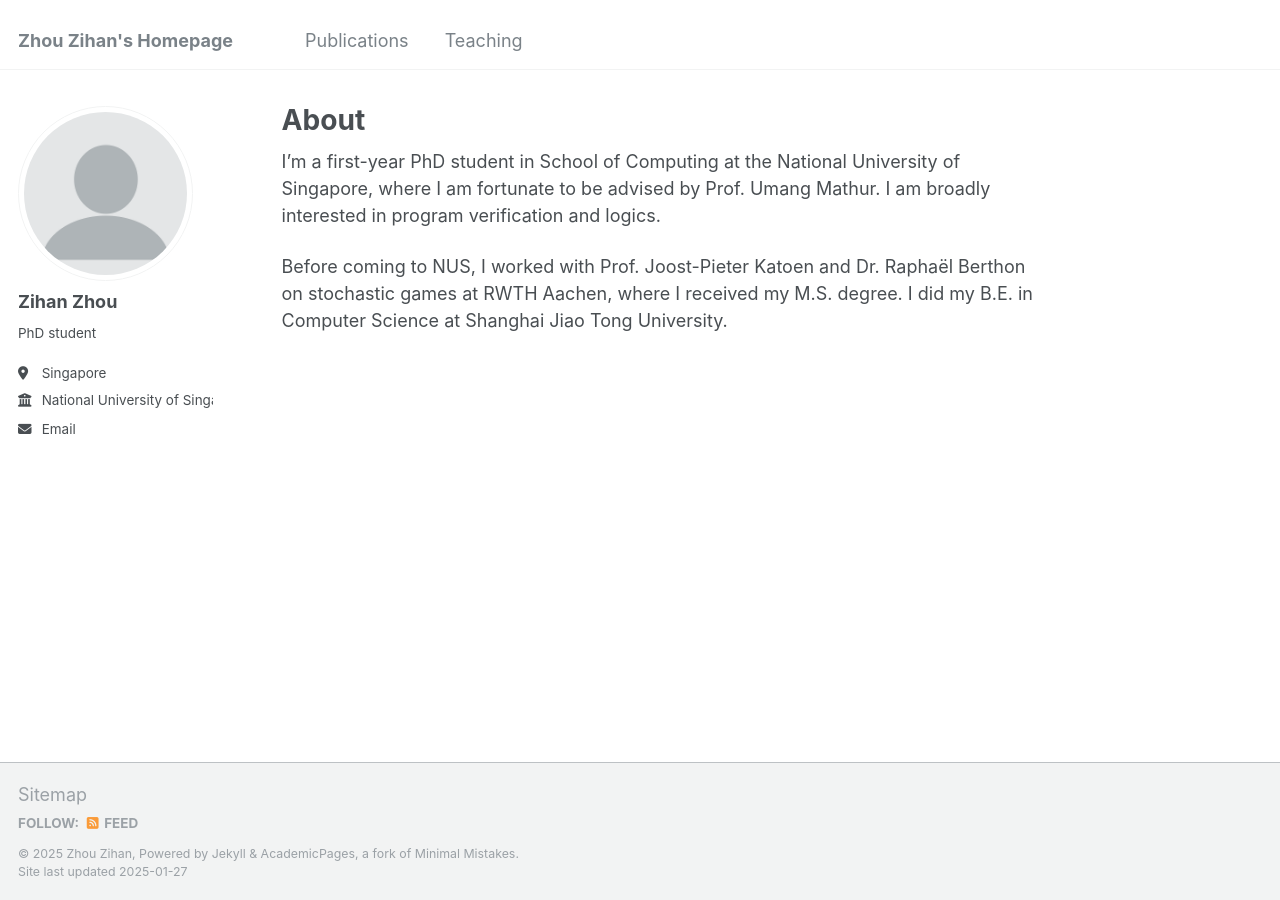
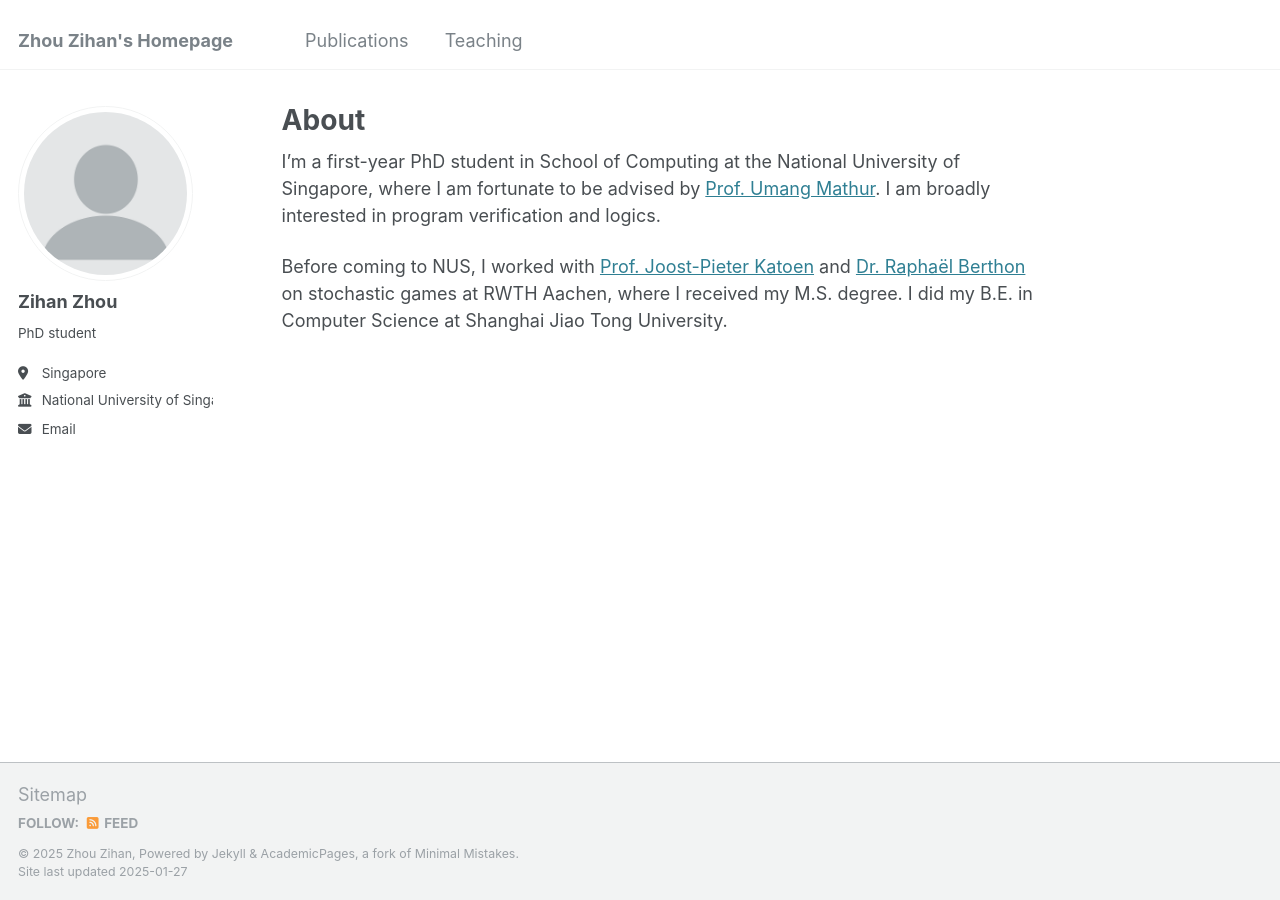
Before and after one commit to jsyczzh/jsyczzh.github.io, a Jekyll site: the page built from _pages/about.md, in a window 1280 px wide. Built offline with Jekyll 4.4.1, drawn with Linux system fonts in a browser that asks for light colours; part of the change alters nothing that is shown.

```diff
--- a/_pages/about.md
+++ b/_pages/about.md
@@ -7,6 +7,6 @@ redirect_from:
   - /about.html
 ---
 
-I’m a first-year PhD student in School of Computing at the National University of Singapore, where I am fortunate to be advised by Prof. Umang Mathur. I am broadly interested in program verification and logics.
+I’m a first-year PhD student in School of Computing at the National University of Singapore, where I am fortunate to be advised by [Prof. Umang Mathur](https://www.comp.nus.edu.sg/~umathur/). I am broadly interested in program verification and logics.
 
-Before coming to NUS, I worked with Prof. Joost-Pieter Katoen and Dr. Raphaël Berthon on stochastic games at RWTH Aachen, where I received my M.S. degree. I did my B.E. in Computer Science at Shanghai Jiao Tong University.
+Before coming to NUS, I worked with [Prof. Joost-Pieter Katoen](https://moves.rwth-aachen.de/people/katoen/) and [Dr. Raphaël Berthon](https://moves.rwth-aachen.de/people/raphael-berthon/) on stochastic games at RWTH Aachen, where I received my M.S. degree. I did my B.E. in Computer Science at Shanghai Jiao Tong University.
```
